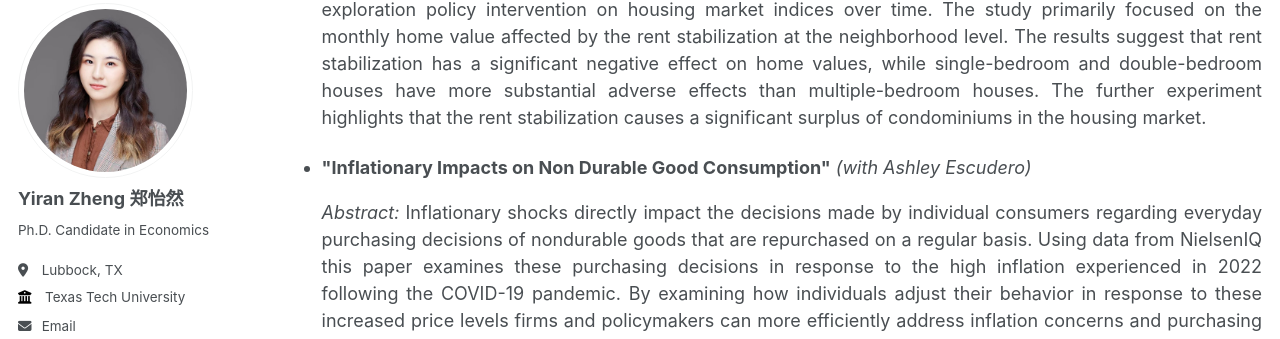
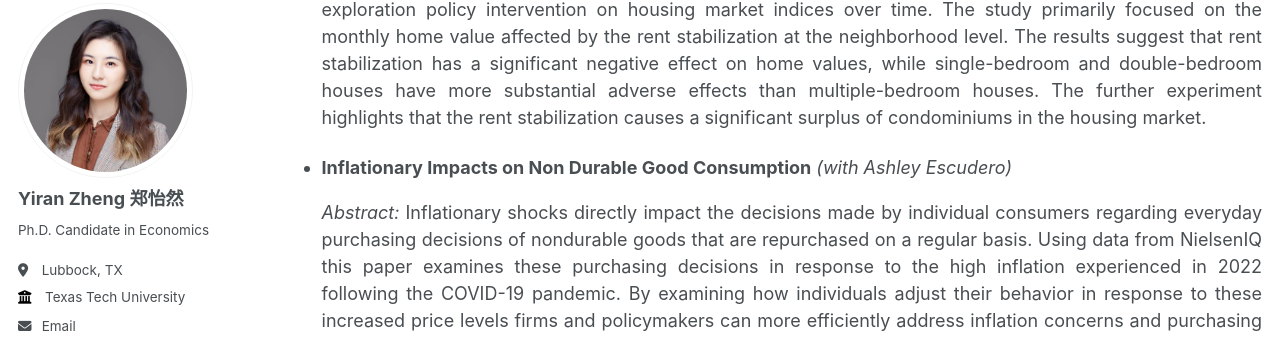
Before and after one commit to yiran-zheng/yiran-zheng.github.io, a Jekyll site: the page built from _pages/research.html, in a window 1280 px wide and 900 px high, scrolled down 609 px. Shown: the part 103-442 px from the top of the window. Built offline with Jekyll 4.4.1, drawn with Linux system fonts in a browser that asks for light colours.

```diff
--- a/_pages/research.html
+++ b/_pages/research.html
@@ -25,7 +25,7 @@ author_profile: true
             </li>
           </ul>
           <ul>
-            <li><strong>"Inflationary Impacts on Non Durable Good Consumption"</strong> <i>(with Ashley Escudero)</i>
+            <li><strong>Inflationary Impacts on Non Durable Good Consumption</strong> <i>(with Ashley Escudero)</i>
                 <p align="justify">
                   <i>Abstract:</i> Inflationary shocks directly impact the decisions made by individual consumers regarding everyday purchasing decisions of nondurable goods that are repurchased on a regular basis. Using data from NielsenIQ this paper examines these purchasing decisions in response to the high inflation experienced in 2022 following the COVID-19 pandemic. By examining how individuals adjust their behavior in response to these increased price levels firms and policymakers can more efficiently address inflation concerns and purchasing patterns.
             </li>
```
